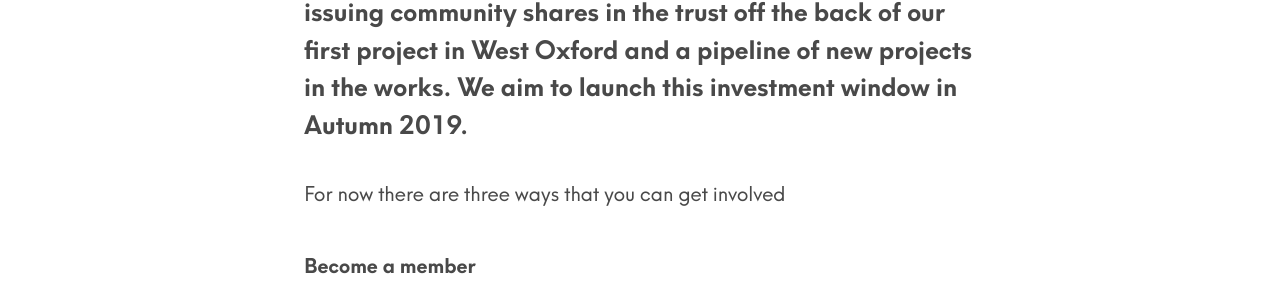
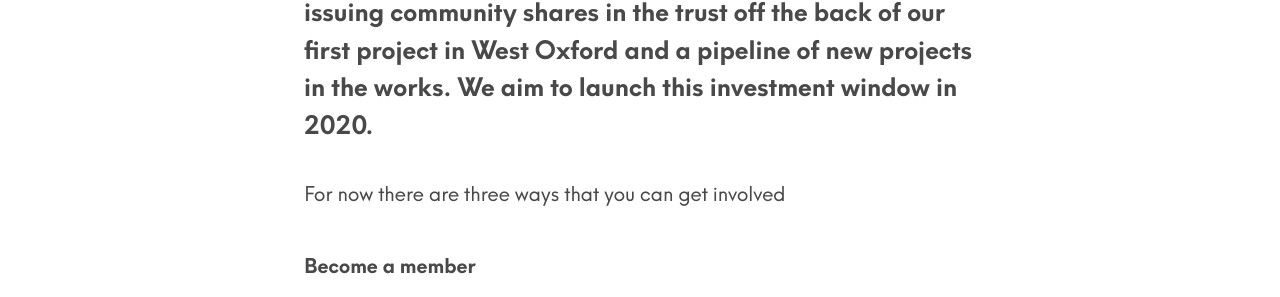
Before and after one commit to johnpuddephatt/oclt, a Jekyll site: the page built from _pages/invest.md, in a window 1280 px wide. Shown: the part 653-950 px from the top of the page. Built offline with Jekyll 4.4.1, drawn with Linux system fonts in a browser that asks for light colours; some of the changed text lies outside the part shown.

Commit message:
Update from Forestry.io Charlie Fisher updated _pages/invest.md

```diff
--- a/_pages/invest.md
+++ b/_pages/invest.md
@@ -4,7 +4,7 @@
 subtitle: Be part of changing Oxfordshire's housing system
 
 ---
-We are currently preparing to raise finance through issuing community shares in the trust off the back of our first project in West Oxford and a pipeline of new projects in the works. We aim to launch this investment window in Autumn 2019.
+We are currently preparing to raise finance through issuing community shares in the trust off the back of our first project in West Oxford and a pipeline of new projects in the works. We aim to launch this investment window in 2020.
 
 For now there are three ways that you can get involved
 
```
Also changed, not shown: .forestry/front_matter/templates/page.yml.
